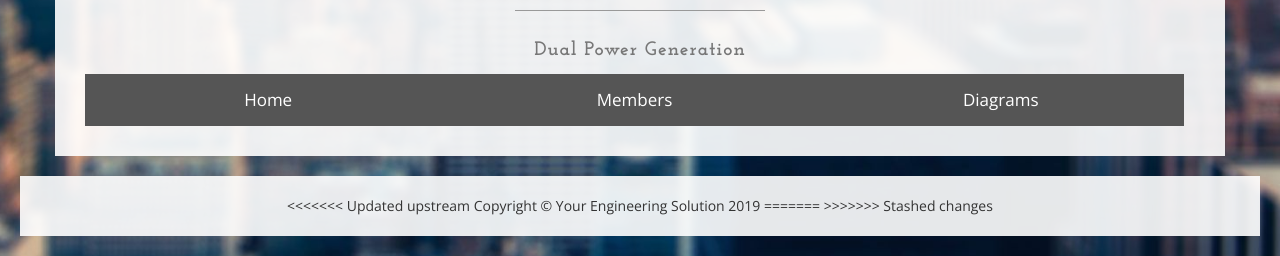
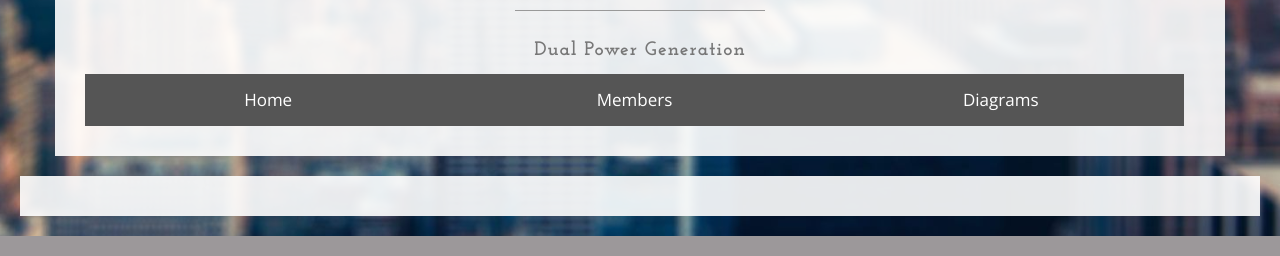
Before and after one commit to BrandonMFong/DualPowerGeneration, a PHP site: page / in a window 1280 px wide. Shown: the part 2010-2266 px from the top of the page. Run offline with PHP 8.4, Linux system fonts and the light colour scheme.

Commit message:
fix error in quotes

```diff
--- a/public_html/index.html
+++ b/public_html/index.html
@@ -129,11 +129,7 @@
 			<div class="row">
 				<div class="col-lg-12 text-center">
 					<div class="copyright">
-<<<<<<< Updated upstream
-						Copyright &copy; Your Engineering Solution 2019
-=======
 						<?php include 'php/footer.php';?>
->>>>>>> Stashed changes
 					</div>
 				</div>
 			</div>
--- a/public_html/php/member.php
+++ b/public_html/php/member.php
@@ -48,7 +48,7 @@
 		{
 			echo "<div class=\"Member\">";
             echo "<h3><strong> " .  $row["FirstName"] . " " . $row["LastName"] . " </strong></h3>";
-            echo "<img class=\"MemPhoto\" src=\"../img/" . $row["FirstName"] . ".PNG alt=".  $row["FirstName"] . " " . $row["LastName"] .  " width=\"500\" height=\"500\" style=\"float:left\"/>";
+            echo "<img class=\"MemPhoto\" src=\"img/" . $row["FirstName"] . ".PNG\" alt=\"".  $row["FirstName"] . " " . $row["LastName"] .  "\" width=\"500\" height=\"500\" style=\"float:left\"/>";
             echo "<p align=\"center\"><mem_description>" . $row["Description"] . "</mem_description></p>";
             echo "</div>";
         }
```
Also changed, not shown: public_html/img/Brandon.PNG (added).
